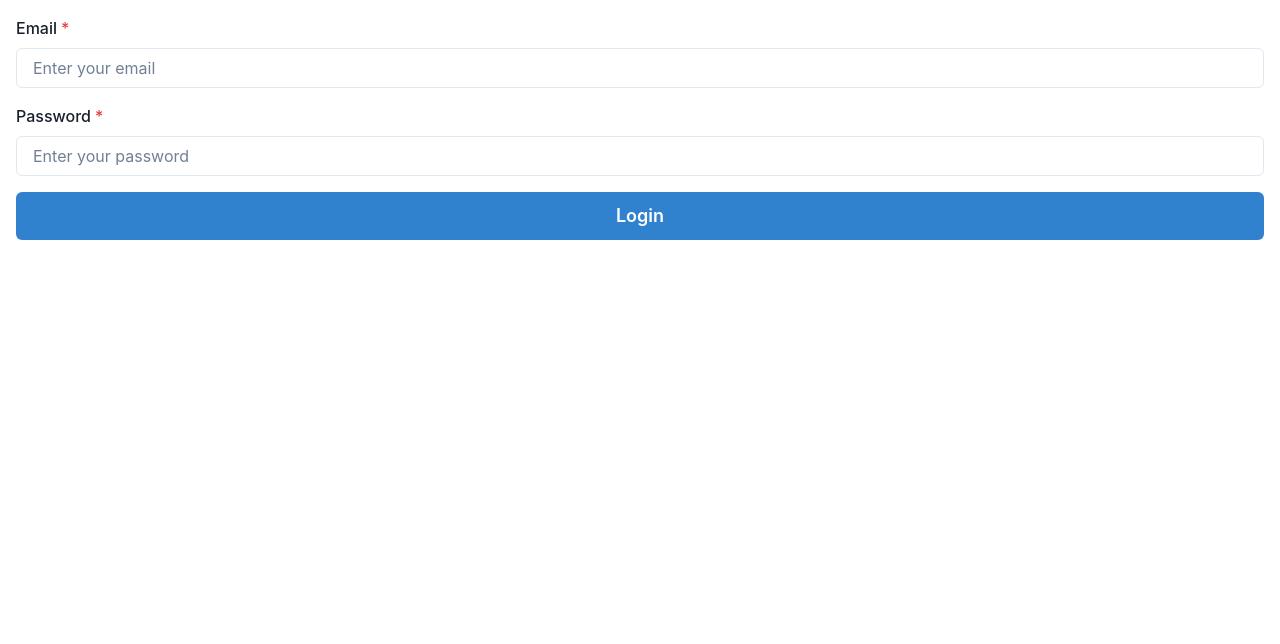
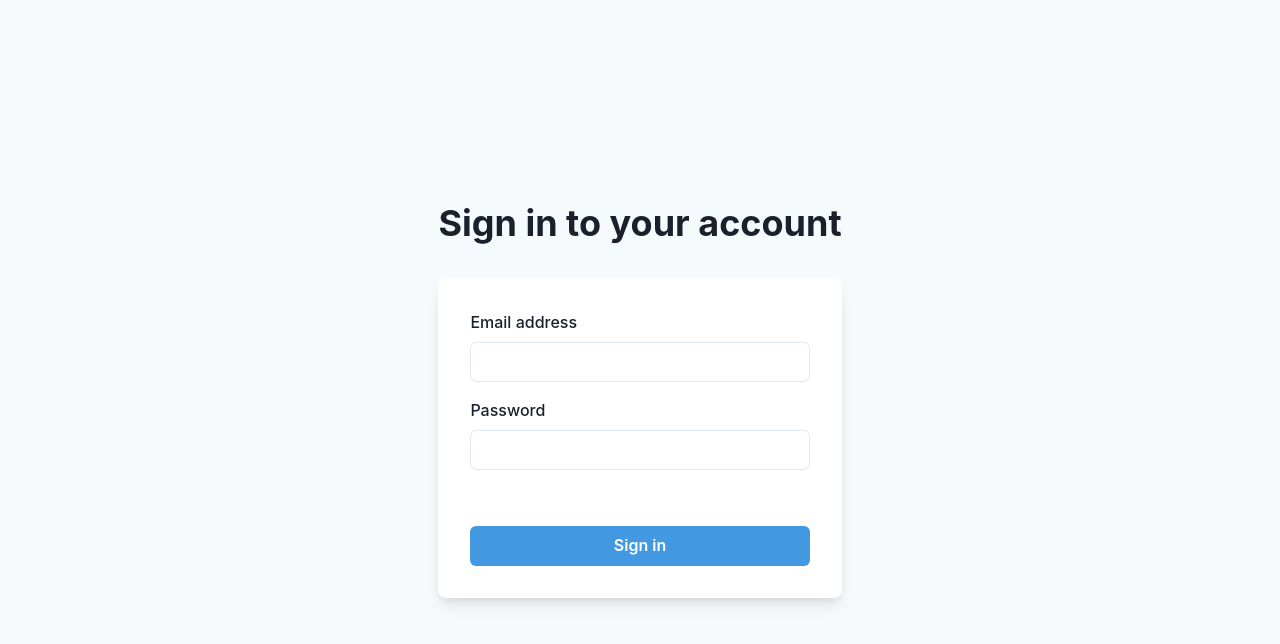
Before and after one commit to Ajinkya2000/bonds, a Next.js app in the folder client/: page / in a window 1280 px wide. Shown: the top 644 px of the page. Built offline with nearby package versions, Linux system fonts and the light colour scheme.

Commit message:
second commit

```diff
--- a/client/src/components/Login/Login.tsx
+++ b/client/src/components/Login/Login.tsx
@@ -3,145 +3,119 @@
 import 'firebase/auth';
 import React, { useState } from 'react';
 import {
+  Flex,
   Box,
   FormControl,
   FormLabel,
   Input,
+  Checkbox,
+  Stack,
   Button,
-  Stack,
-} from '@chakra-ui/react';
+  Heading,
+  Text,
+  useColorModeValue,
+} from '@chakra-ui/react'
+import { getAuth, signInWithEmailAndPassword,createUserWithEmailAndPassword} from "firebase/auth";
 
 interface LoginFormProps {
-   setFlag:{Flag:boolean}
+  setFlag:(Flag:boolean) => void;
 }
 
-const Login: React.FC<LoginFormProps> = ({ setFlag }) => {
-  const [email, setEmail] = useState('');
-  const [password, setPassword] = useState('');
+const Login: React.FC<LoginFormProps> = ({setFlag}) => {
+  const [email, setEmail] = useState<string>('');
+  const [password, setPassword] = useState<string>('');
 
 
   const handleLogin = async () => {
+   const auth = getAuth();
 
-    try {
-      await firebase.auth().signInWithEmailAndPassword(email, password);
-      setFlag(true)
-    } catch (error) {
-      console.error('Error logging in:', error);
-    }
+    signInWithEmailAndPassword(auth, email, password)
+      .then((userCredential) => {
+        // Signed in
+        const user = userCredential.user;
+        console.log(user)
+        setFlag(true)
+        // ...
+      })
+      .catch((error) => {
+        const errorCode = error.code;
+        const errorMessage = error.message;
+        console.log(errorMessage);
+      });
+
   };
+
 
   const handleSubmit = (event: React.FormEvent<HTMLFormElement>) => {
     event.preventDefault();
     handleLogin();
+    console.log("working")
+/*const auth = getAuth();
+createUserWithEmailAndPassword(auth, email, password)
+  .then((userCredential) => {
+    // Signed in
+    const user = userCredential.user;
+    // ...
+  })
+  .catch((error) => {
+    const errorCode = error.code;
+    const errorMessage = error.message;
+    // ..
+  });
+  */
   };
 
 
   return (
-    <Box p={4}>
-      <form onSubmit={handleSubmit}>
+
+   <form onSubmit={handleSubmit}>
+    <Flex
+    minH={'100vh'}
+    align={'center'}
+    justify={'center'}
+    bg={useColorModeValue('gray.50', 'gray.800')}>
+    <Stack spacing={8} mx={'auto'} maxW={'lg'} py={12} px={6}>
+      <Stack align={'center'}>
+        <Heading fontSize={'4xl'}>Sign in to your account</Heading>
+      </Stack>
+      <Box
+        rounded={'lg'}
+        bg={useColorModeValue('white', 'gray.700')}
+        boxShadow={'lg'}
+        p={8}>
         <Stack spacing={4}>
-          <FormControl isRequired>
-            <FormLabel>Email</FormLabel>
-            <Input
-              type="email"
-              placeholder="Enter your email"
-              value={email}
-              onChange={(e) => setEmail(e.target.value)}
-            />
+          <FormControl id="email">
+            <FormLabel>Email address</FormLabel>
+            <Input type="email" onChange={(data)=> setEmail(data.target.value)}/>
           </FormControl>
-          <FormControl isRequired>
+          <FormControl id="password">
             <FormLabel>Password</FormLabel>
-            <Input
-              type="password"
-              placeholder="Enter your password"
-              value={password}
-              onChange={(e) => setPassword(e.target.value)}
-            />
+            <Input type="password" onChange={(data)=> setPassword(data.target.value)}/>
           </FormControl>
-          <Button type="submit" colorScheme="blue" size="lg" >
-            Login
-          </Button>
+          <Stack spacing={10}>
+            <Stack
+              direction={{ base: 'column', sm: 'row' }}
+              align={'start'}
+              justify={'space-between'}>
+            </Stack>
+            <Button
+            type="submit"
+              bg={'blue.400'}
+              color={'white'}
+              _hover={{
+                bg: 'blue.500',
+              }}
+
+              >
+              Sign in
+            </Button>
+          </Stack>
         </Stack>
-      </form>
-    </Box>
+      </Box>
+    </Stack>
+  </Flex>
+  </form>
   );
 };
 
 export default Login;
-
-
-
-
-
-
-
-
-
-
-
-
-
-
-
-
-
-
-
-
-
-
-
-
-
-
-
-
-
-
-
-
-
-
-
-
-/*import React, { useState } from 'react';
-import firebase from 'firebase/app';
-import 'firebase/auth';
-
-const Login: React.FC = () => {
-  const [email, setEmail] = useState<string>('');
-  const [password, setPassword] = useState<string>('');
-
-  const handleLogin = async (e: React.FormEvent<HTMLFormElement>) => {
-    e.preventDefault();
-    try {
-      await firebase.auth().signInWithEmailAndPassword(email, password);
-    } catch (error) {
-      console.error('Error logging in:', error);
-    }
-  };
-
-  return (
-    <div>
-      <h1>Login</h1>
-      <form onSubmit={handleLogin}>
-        <input
-          type="email"
-          placeholder ="Email"
-          value={email}
-          onChange={(e) => setEmail(e.target.value)}
-        />
-        <input
-          type="password"
-          placeholder="Password"
-          value={password}
-          onChange={(e) => setPassword(e.target.value)}
-        />
-        <button type="submit">Login</button>
-      </form>
-    </div>
-  );
-};
-
-export default Login;
-*/
--- a/client/src/pages/index.tsx
+++ b/client/src/pages/index.tsx
@@ -2,7 +2,7 @@
 import Image from 'next/image'
 import { Inter } from 'next/font/google'
 import styles from '@/styles/Home.module.css'
-
+import {redirect} from 'next/navigation'
 import { DataTable } from "@/components/DataTable/DataTable";
 import Login from "@/components/Login/Login";
 import {columns} from "@/utils/columns";
@@ -31,12 +31,12 @@
 //const analytics = getAnalytics(app);
 
 export default function Home() {
-  let [flag,setFlag] = useState(false)
+  let [flag,setFlag] = useState<boolean>(false)
 
   return (
     <>
-    <Login setFlag={setFlag}/>
-    {flag && <DataTable columns={columns} data={dummyData} />}
+    { flag ?<DataTable columns={columns} data={dummyData} />:<Login setFlag={setFlag}/>}
+
     </>
   )
 }
```
